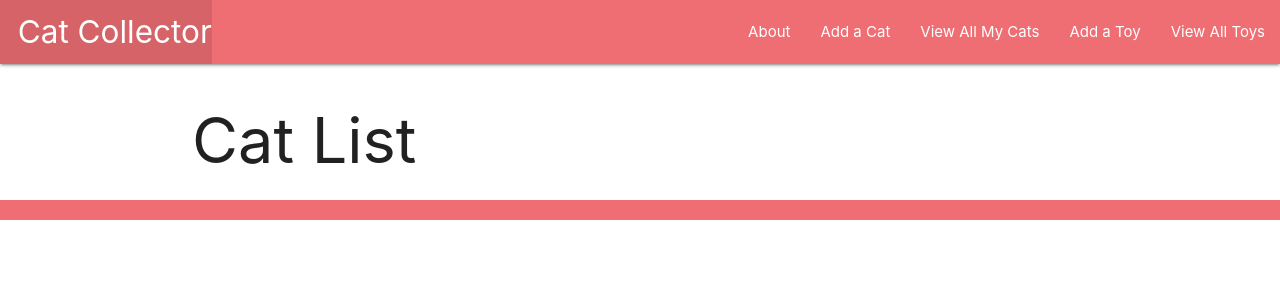
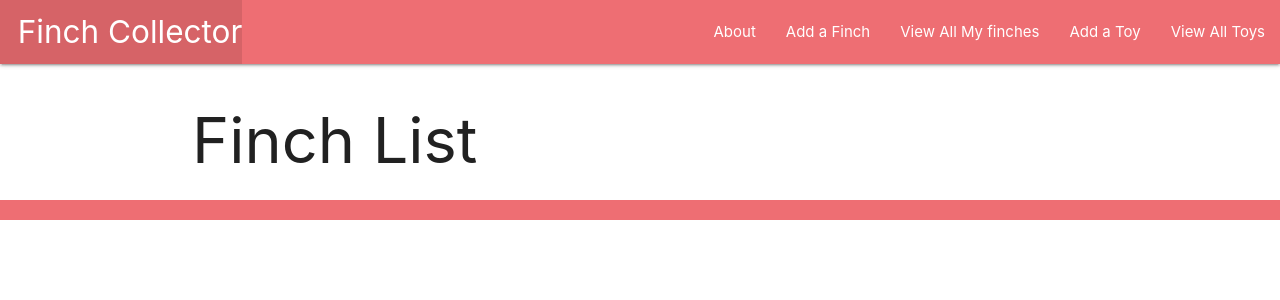
Before and after one commit to Malokingsley/finchcollector, a Django app: template finchcollector/main_app/templates/finches/index.html in a window 1280 px wide. Shown: the top 300 px of the page. Run offline with Django 4.2, Linux system fonts and the light colour scheme; the template is opened without the code that fills it, so the values that code supplies are empty.

Commit message:
'Updated'

```diff
--- a/finchcollector/main_app/admin.py
+++ b/finchcollector/main_app/admin.py
@@ -1,9 +1,9 @@
 from django.contrib import admin
 # import your models here
-from .models import Cat, Feeding, Toy
+from .models import Finch, Feeding, Toy
 
 # Register your models here.
-admin.site.register(Cat)
+admin.site.register(Finch)
 # register our new feeding model
 admin.site.register(Feeding)
 
--- a/finchcollector/main_app/templates/base.html
+++ b/finchcollector/main_app/templates/base.html
@@ -5,7 +5,7 @@
     <meta charset="UTF-8">
     <meta http-equiv="X-UA-Compatible" content="IE=edge">
     <meta name="viewport" content="width=device-width, initial-scale=1.0">
-    <title>Cat Collector</title>
+    <title>Finch Collector</title>
     <link rel="stylesheet" href="https://cdnjs.cloudflare.com/ajax/libs/materialize/1.0.0/css/materialize.min.css">
     <script src="https://cdnjs.cloudflare.com/ajax/libs/materialize/1.0.0/js/materialize.min.js"></script>
     <link rel="stylesheet" type="text/css" href="{% static 'css/style.css' %}">
@@ -15,12 +15,12 @@
         <nav>
             <div class="nav-wrapper">
                 <ul>
-                    <li><a href="/" class="left brand-logo">&nbsp;&nbsp;Cat Collector</a></li>
+                    <li><a href="/" class="left brand-logo">&nbsp;&nbsp;Finch Collector</a></li>
                 </ul>
                 <ul class="right">
                     <li><a href="{% url 'about' %}">About</a></li>
-                    <li><a href="{% url 'cats_create' %}">Add a Cat</a></li>
-                    <li><a href="{% url 'index' %}">View All My Cats</a></li>
+                    <li><a href="{% url 'finches_create' %}">Add a Finch</a></li>
+                    <li><a href="{% url 'index' %}">View All My finches</a></li>
                     <li><a href="{% url 'toys_create' %}">Add a Toy</a></li>
                     <li><a href="{% url 'toys_index' %}">View All Toys</a></li>
                 </ul>
@@ -32,7 +32,7 @@
         {% endblock %}
     </main>
     <footer class="page-footer">
-        <div class="right">All rights reserved, &copy; 2023 Cat Collector &nbsp;</div>
+        <div class="right">All rights reserved, &copy; 2023 Finch Collector &nbsp;</div>
     </footer>
 </body>
 </html>
--- a/finchcollector/main_app/templates/finches/index.html
+++ b/finchcollector/main_app/templates/finches/index.html
@@ -1,21 +1,21 @@
 {% extends 'base.html' %}
 {% block content %}
-    <h1>Cat List</h1>
+    <h1>Finch List</h1>
 
-    {% for cat in cats %}
+    {% for finch in finches %}
         <div class="card">
             <div class="card-content">
-                <span class="card-title">{{ cat.name }}</span>
-                <p>Breed: {{ cat.breed }}</p>
-                <p>Description: {{ cat.description }}</p>
-                {% if cat.age > 0 %}
-                <p>Age: {{ cat.age }}</p>
+                <span class="card-title">{{ finch.name }}</span>
+                <p>Breed: {{ finch.breed }}</p>
+                <p>Description: {{ finch.description }}</p>
+                {% if finch.age > 0 %}
+                <p>Age: {{ finch.age }}</p>
                 {% else %}
-                <p>Age: Kitten</p>
+                <p>Age: baby bird</p>
                 {% endif %}
-                <!-- <a href="/cats/{{ cat.id }}">View {{ cat.name }} details</a> -->
+                <!-- <a href="/finches/{{ finch.id }}">View {{ finch.name }} details</a> -->
                 <!-- django gives us a nice url structure for links -->
-                <a href="{% url 'detail' cat.id %}">View {{ cat.name }} details</a>
+                <a href="{% url 'detail' finch.id %}">View {{ finch.name }} details</a>
 
             </div>
         </div>
--- a/finchcollector/main_app/templates/main_app/finch_form.html
+++ b/finchcollector/main_app/templates/main_app/finch_form.html
@@ -3,7 +3,7 @@
     {% if object %}
         <h1>Edit <span class="teal-text">{{ object.name }}</span></h1>
     {% else %}
-        <h1>Add Cat</h1>
+        <h1>Add Finch</h1>
     {% endif %}
     <!-- by leaving the action empty, this allows the form to submit -->
     <!-- to the same url that was used to render it. (the submit changes the HTTP to POST) -->
```
Also changed, not shown: finchcollector/main_app/models.py (+6 -6 lines), finchcollector/main_app/templates/finches/detail.html (+21 -21 lines), finchcollector/main_app/urls.py (+9 -9 lines), finchcollector/main_app/views.py (+36 -36 lines), finchcollector/main_app/migrations/0001_initial.py, finchcollector/main_app/migrations/0002_feeding.py, finchcollector/main_app/migrations/0003_toy_alter_feeding_options_alter_feeding_date_and_more.py.
